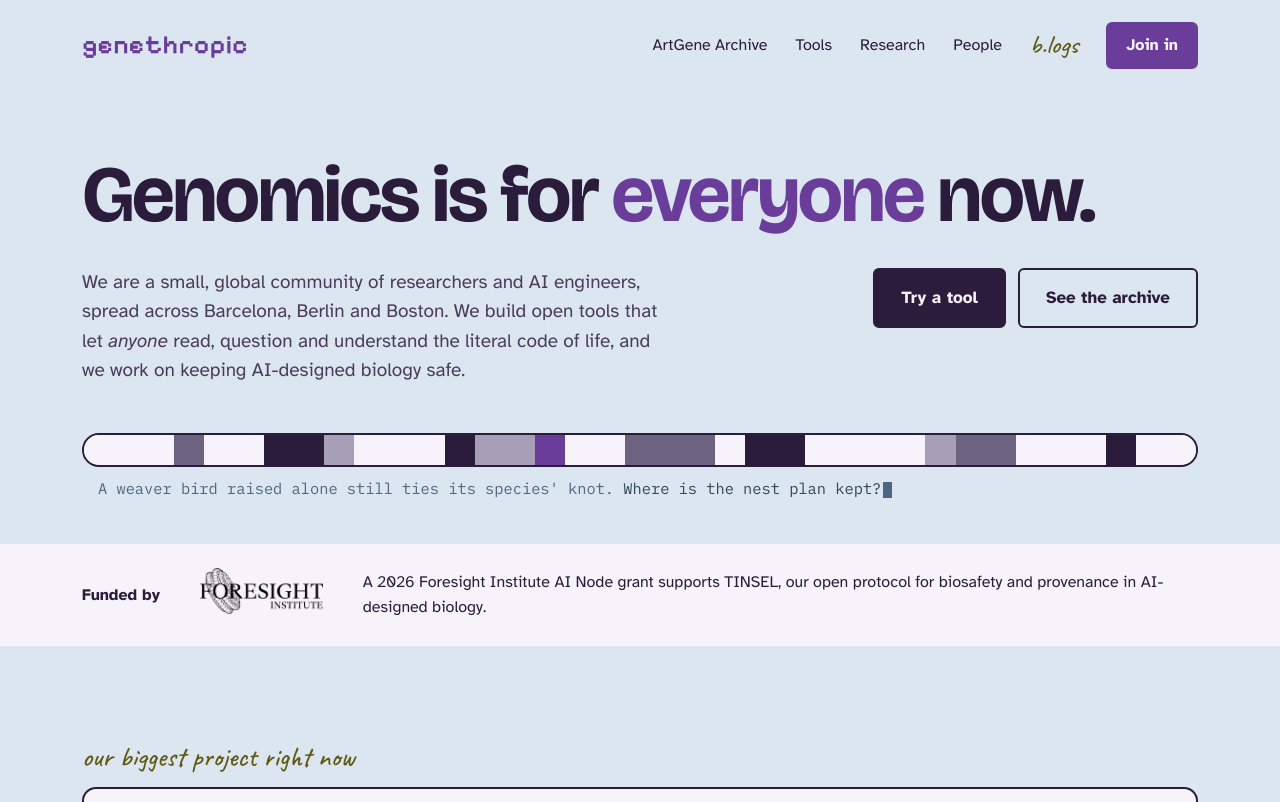
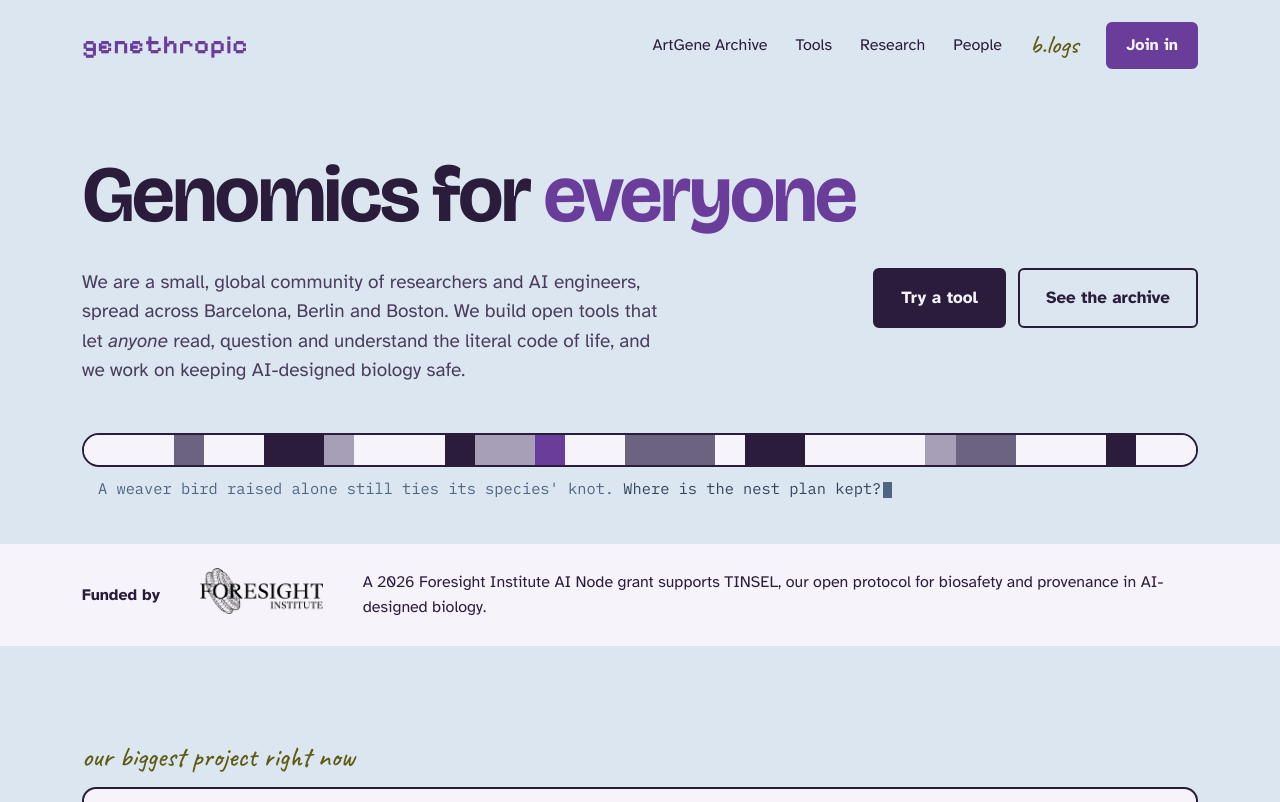
Before and after one commit to babisingh/genethropic-site, a website: page index.html in a window 1280 px wide. Shown: the top 802 px of the page. Drawn offline with nearby package versions, Linux system fonts and the light colour scheme.

Commit message:
Change the headline to Genomics for everyone
Co-Authored-By: Claude Fable 5.2 <noreply@anthropic.com>

```diff
--- a/index.html
+++ b/index.html
@@ -3,10 +3,10 @@
 <head>
 <meta charset="utf-8">
 <meta name="viewport" content="width=device-width, initial-scale=1">
-<title>Genethropic: genomics is for everyone now</title>
+<title>Genethropic: genomics for everyone</title>
 <meta name="description" content="Genethropic builds open, AI-driven tools that let anyone read, question and understand the code of life, and works on keeping AI-designed biology safe.">
 <meta property="og:site_name" content="Genethropic">
-<meta property="og:title" content="Genethropic: genomics is for everyone now">
+<meta property="og:title" content="Genethropic: genomics for everyone">
 <meta property="og:description" content="Open tools to read, question and map the genome, and biosafety infrastructure for AI-designed biology.">
 <meta property="og:type" content="website">
 <meta property="og:url" content="https://genethropic.com/">
@@ -38,7 +38,7 @@
 <main id="main">
 
 <section class="hero wrap" id="top">
-  <h1>Genomics is for <span>everyone</span> now.</h1>
+  <h1>Genomics for <span>everyone</span></h1>
   <div class="hero-row">
     <p>We are a small, global community of researchers and AI engineers, spread across Barcelona, Berlin and Boston. We build open tools that let <em>anyone</em> read, question and understand the literal code of life, and we work on keeping AI-designed biology safe.</p>
     <div class="btn-row">
```
